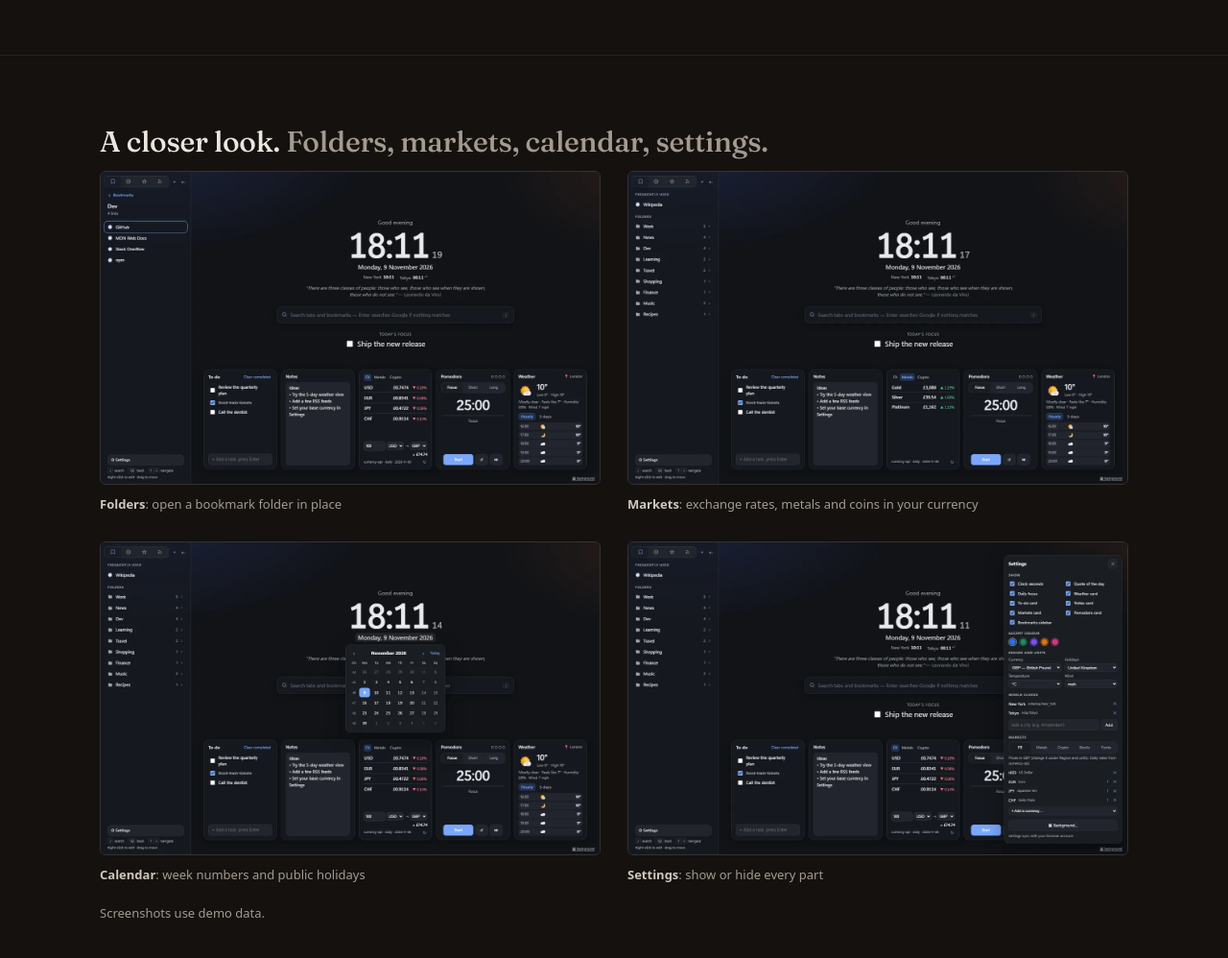
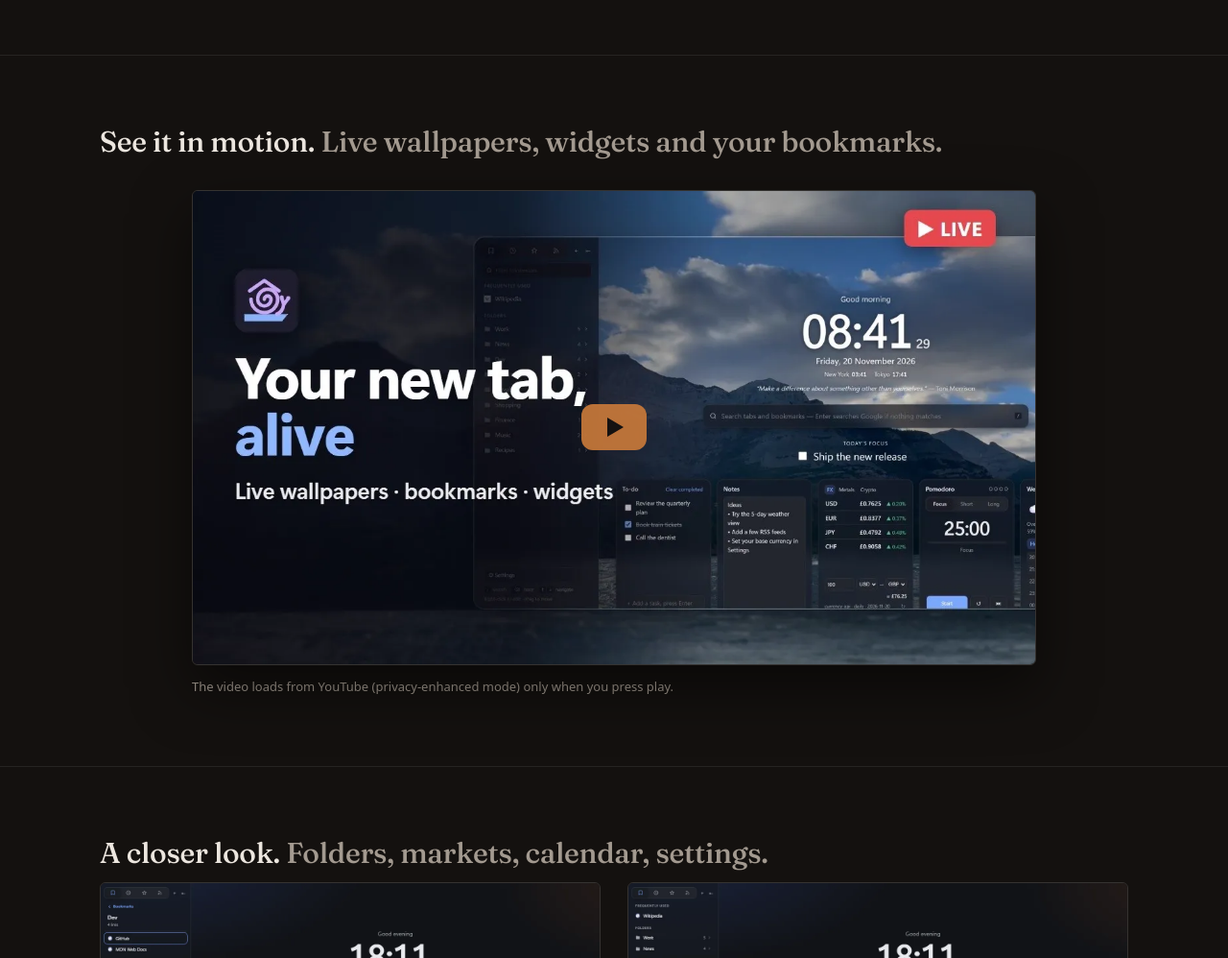
Before and after one commit to kotilo-dev/kotilo-dev.github.io, a plain HTML site: page newtab/index.html in a window 1280 px wide. Shown: the part 1160-2158 px from the top of the page at 96% size. Drawn offline with Linux system fonts and the light colour scheme.

Commit message:
Add the New Tab video and share the video loader
New Tab gets a "See it in motion" section with its YouTube video between
the features and the gallery. The click-to-load player script moves from
the Shells page into assets/video.js so both pages use one copy; YouTube
is still contacted only after the visitor presses play.

Co-Authored-By: Claude Opus 5.5 <noreply@anthropic.com>

```diff
--- a/assets/style.css
+++ b/assets/style.css
@@ -583,3 +583,4 @@ pre.cmd { display: block; max-width: 100%; overflow-x: auto; width: fit-content;
 .soon .app-lead { margin: 0; }
 .soon-tag { display: inline-block; margin-bottom: 12px; padding: 2px 10px; border: 1px solid var(--accent); border-radius: 999px; color: var(--accent); font-size: 13px; }
 @media (max-width: 720px) { .soon { padding: 20px; } }
+.video-wide { max-width: 880px; margin: 32px auto 0; display: grid; gap: 20px; }
--- /dev/null
+++ b/assets/video.js
@@ -0,0 +1,13 @@
+// Swap a video thumbnail for the YouTube player only on click, so YouTube is not contacted before that.
+document.querySelectorAll(".video-play").forEach(function (a) {
+  a.addEventListener("click", function (e) {
+    e.preventDefault();
+    var f = document.createElement("iframe");
+    f.src = "https://www.youtube-nocookie.com/embed/" + a.dataset.yt + "?autoplay=1&rel=0";
+    f.title = a.dataset.title;
+    f.allow = "autoplay; encrypted-media; picture-in-picture; fullscreen";
+    f.allowFullscreen = true;
+    f.referrerPolicy = "strict-origin-when-cross-origin";
+    a.replaceWith(f);
+  });
+});
--- a/newtab/index.html
+++ b/newtab/index.html
@@ -91,6 +91,21 @@
     </div>
   </section>
 
+  <section id="video">
+    <div class="wrap">
+      <h2>See it in motion. <span class="soft">Live wallpapers, widgets and your bookmarks.</span></h2>
+      <div class="video-wide">
+        <div class="shot video">
+          <a class="video-play" href="https://www.youtube.com/watch?v=OaJ765YvvEo" data-yt="OaJ765YvvEo" data-title="Kotilo New Tab: a calm new tab page with live wallpapers" aria-label="Play the video: Kotilo New Tab, a calm new tab page with live wallpapers">
+            <img src="/assets/img/newtab/video.webp" width="1280" height="720" loading="lazy" alt="Video: Kotilo New Tab, a calm new tab page with live wallpapers">
+            <span class="play" aria-hidden="true"></span>
+          </a>
+        </div>
+        <p class="video-note">The video loads from YouTube (privacy-enhanced mode) only when you press play.</p>
+      </div>
+    </div>
+  </section>
+
   <section>
     <div class="wrap">
       <h2>A closer look. <span class="soft">Folders, markets, calendar, settings.</span></h2>
@@ -157,5 +172,6 @@
     <p>This website sets no cookies and has no analytics. Fonts: Fraunces and JetBrains Mono (SIL Open Font License).</p>
   </div>
 </footer>
+<script src="/assets/video.js" defer></script>
 </body>
 </html>
```
Also changed, not shown: shells/index.html (+2 -16 lines), assets/img/newtab/video.webp (added).
